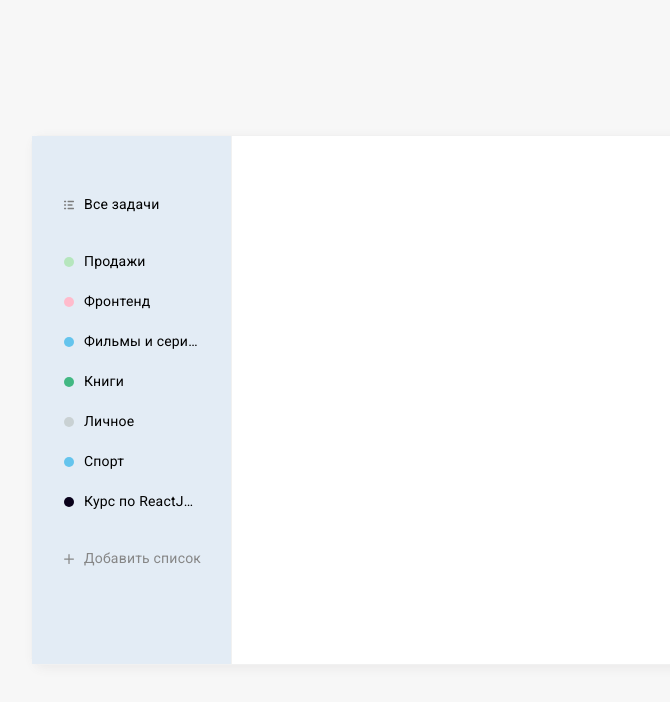
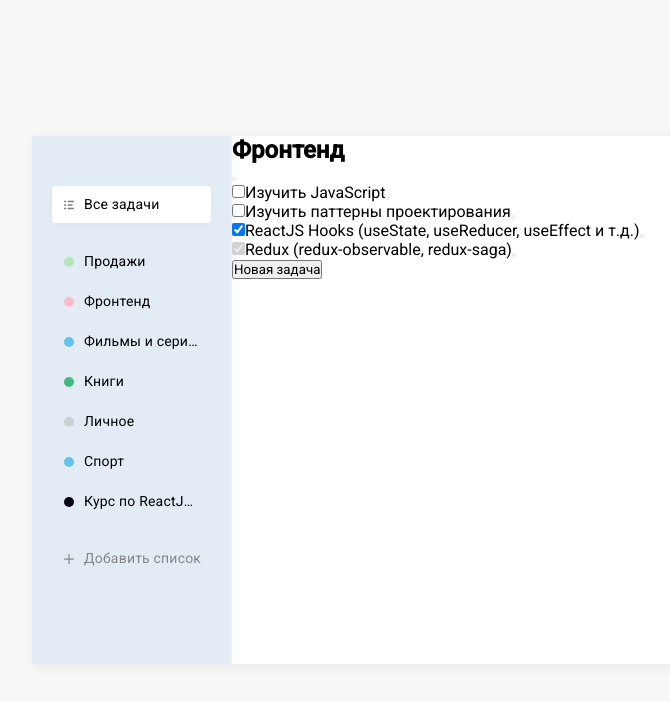
Before and after one commit to DVNst/react-todo, a React (Create React App) app: page / in a window 1280 px wide. Shown: the top 702 px of the page, without its empty margins (234-904 px from the left). Built offline with nearby package versions, Linux system fonts and the light colour scheme.

Commit message:
add removing list item

```diff
--- a/src/App.js
+++ b/src/App.js
@@ -7,8 +7,10 @@ import DB from './assets/db.json';
 function App() {
   const colors = DB.colors;
 
-  let initialStateItems = DB.lists.map(item => ({...item, "color": colors.find(color => color.id === item.colorId).name}));
+  let initialStateItems = DB.lists.map(item => ({ ...item, "color": colors.find(color => color.id === item.colorId).name }));
   const [items, setItems] = useState(initialStateItems);
+
+  const [itemsActive, setItemsActive] = useState('title');
 
   let ids = items.map(item => item.id);
   let itemsEndId = ids.length > 0 ? Math.max(...ids) : 0;
@@ -18,16 +20,33 @@ function App() {
     setItems([...items, newListItem]);
   }
 
+  const handlerClickRemoveItem = (itemID) => {
+    if (itemsActive === itemID) setItemsActive('title');
+
+    setItems(items.filter((item) => item.id !== itemID));
+  }
+
+  const handlerClickItem = (itemID) => {
+    setItemsActive(itemID);
+  }
+
   return (
+    <>
+      <h1 className="todo__title visually-hidden">To-do</h1>
       <div className="todo">
         <div className="todo__sidebar task-list">
           <TasksList
-          items={[{ name: 'Все задачи', type: 'title', active: false, }]}
+            items={[{ name: 'Все задачи', id: 'title' }]}
+            itemsActive={itemsActive}
+            onClickItem={handlerClickItem}
           />
 
           <TasksList
             items={items}
+            itemsActive={itemsActive}
             isRemovable={true}
+            onClickRemoveItem={handlerClickRemoveItem}
+            onClickItem={handlerClickItem}
           />
 
           <TasksListAdd
@@ -36,8 +55,46 @@ function App() {
           />
         </div>
 
-      <div className="todo__tasks tasks"></div>
+        <div className="todo__tasks tasks">
+          <div className="tasks__title">
+            <h2 className="tasks__name">Фронтенд</h2>
+            <button className="tasks__rename"><span className="visually-hidden">Редактировать</span></button>
           </div>
+
+          <ul className="tasks__list">
+            <li className="tasks__item">
+              <label>
+                <input type="checkbox" />
+              Изучить JavaScript
+              <button className="tasks__btn-remove"><span className="visually-hidden">Удалить</span></button>
+              </label>
+            </li>
+            <li className="tasks__item">
+              <label>
+                <input type="checkbox" />
+              Изучить паттерны проектирования
+              <button className="tasks__btn-remove"><span className="visually-hidden">Удалить</span></button>
+              </label>
+            </li>
+            <li className="tasks__item">
+              <label>
+                <input type="checkbox" checked />
+              ReactJS Hooks (useState, useReducer, useEffect и т.д.)
+              <button className="tasks__btn-remove"><span className="visually-hidden">Удалить</span></button>
+              </label>
+            </li>
+            <li className="tasks__item">
+              <label>
+                <input type="checkbox" checked disabled />
+              Redux (redux-observable, redux-saga)
+              <button className="tasks__btn-remove"><span className="visually-hidden">Удалить</span></button>
+              </label>
+            </li>
+          </ul>
+          <button className="tasks__btn-add">Новая задача</button>
+        </div>
+      </div>
+    </>
   );
 }
 
--- a/src/components/add-popup/add-popup.jsx
+++ b/src/components/add-popup/add-popup.jsx
@@ -1,4 +1,4 @@
-import React, { useState } from 'react';
+import React, { useState, useRef } from 'react';
 
 // import './tasks-list-add.scss';
 
@@ -6,11 +6,21 @@ const AddPopup = ({ colors, onClickBtnClosed, onClickBtnAdd }) => {
   const [selectedColor, setSelectedColor] = useState(colors[0].id);
   const [listName, setListName] = useState("");
 
+  const popupInput = useRef(null);
+
   const handlerBtnAdd = () => {
+    if (!listName) {
+      popupInput.current.classList.add('input--alert');
+      setTimeout(() => popupInput.current.classList.remove('input--alert'), 400);
+      popupInput.current.focus();
+
+      return;
+    }
+
     const newListItem = {
       "name": listName,
       "colorId": selectedColor,
-      "color" : colors.find(color => color.id === selectedColor).name
+      "color": colors.find(color => color.id === selectedColor).name
     }
     onClickBtnAdd(newListItem);
   }
@@ -27,6 +37,7 @@ const AddPopup = ({ colors, onClickBtnClosed, onClickBtnAdd }) => {
         className="add-popup__input input"
         placeholder="Добавить список"
         autoFocus={true}
+        ref={popupInput}
         onChange={(evt) => handlerInputChange(evt)}
       />
 
@@ -40,13 +51,15 @@ const AddPopup = ({ colors, onClickBtnClosed, onClickBtnAdd }) => {
               }
               onClick={() => setSelectedColor(color.id)}
             >
-              {color.name}
+              <span className="visually-hidden">{color.name}</span>
             </button>
           </li>
         ))}
       </ul>
       <button className="add-popup__btn-add btn" onClick={handlerBtnAdd}>Добавить</button>
-      <button className="add-popup__btn-closed" onClick={onClickBtnClosed}>Закрыть</button>
+      <button className="add-popup__btn-closed" onClick={onClickBtnClosed}>
+        <span className="visually-hidden">Закрыть</span>
+        </button>
     </div>
   );
 };
--- a/src/components/tasks-item/tasks-item.jsx
+++ b/src/components/tasks-item/tasks-item.jsx
@@ -2,19 +2,35 @@ import React from 'react';
 
 import './tasks-item.scss'
 
-const TasksItem = ({ item, isRemovable, onClick }) => {
+const TasksItem = ({ item, itemsActive, isRemovable, onClickItem, onClickRemoveItem }) => {
+
+  const handlerClickRemoveItem = (evt) => {
+    evt.stopPropagation();
+    onClickRemoveItem(item.id);
+  }
+
   return (
     <li
       className={
         "tasks-list__item" +
-        (item.type ? " tasks-list__item--" + item.type : "") +
+        (typeof(item.id) === 'string' ? " tasks-list__item--" + item.id : "") +
         (item.color ? " tasks-list__item--" + item.color : "") +
-        (item.active ? " tasks-list__item--active" : "")
+        (itemsActive === item.id ? " tasks-list__item--active" : "")
       }
-      onClick={onClick}
+      tabIndex={1}
+      onClick={() => onClickItem(item.id)}
     >
       {item.name}
-      {isRemovable && <button className="tasks-list__btn-remove">удалить</button>}
+
+      {isRemovable &&
+        <button
+          className="tasks-list__btn-remove"
+          onClick={handlerClickRemoveItem}
+          tabIndex={2}
+        >
+          <span className="visually-hidden">Удалить</span>
+        </button>
+      }
     </li>
   );
 };
--- a/src/components/tasks-item/tasks-item.scss
+++ b/src/components/tasks-item/tasks-item.scss
@@ -23,6 +23,10 @@
       & >.tasks-list__btn-remove {
         display: inline-block;
         background-color: #E3E3E3;
+
+        &:hover {
+          background-color: darken(#E3E3E3, 10%);
+        }
       }
     }
 
@@ -119,7 +123,7 @@
 
   &__btn-remove {
     position: absolute;
-    display: inline-block;
+    display: none;
     right: 0%;
     top: 50%;
     transform: translate(-10px, -50%);
@@ -128,9 +132,6 @@
     height: 10px;
     border: none;
 
-    font-size: 0;
-    line-height: 16px;
-
     background-color: transparent;
     mask-image: url('/img/remove.svg');
     mask-size: cover;
--- a/src/components/tasks-list-add/tasks-list-add.jsx
+++ b/src/components/tasks-list-add/tasks-list-add.jsx
@@ -11,6 +11,10 @@ const TasksListAdd = ({ colors, onClickBtnAdd }) => {
     setPopupClose(true);
   }
 
+  const handlerClickItem = () => {
+    setPopupClose(!popupClose);
+  }
+
   const handlerBtnAdd = (newListItem) => {
     onClickBtnAdd(newListItem);
     setPopupClose(true);
@@ -19,8 +23,8 @@ const TasksListAdd = ({ colors, onClickBtnAdd }) => {
   return (
     <div className="tasks-list__add">
       <TasksList
-        items={[{ name: 'Добавить список', type: 'addlist', active: false, }]}
-        onClick={() => setPopupClose(!popupClose)}
+        items={[{ name: 'Добавить список', id: 'addlist' }]}
+        onClickItem={handlerClickItem}
       />
 
       {!popupClose &&
--- a/src/components/tasks-list-add/tasks-list-add.scss
+++ b/src/components/tasks-list-add/tasks-list-add.scss
@@ -40,9 +40,6 @@
     width: 20px;
     height: 20px;
 
-    font-size: 0;
-    line-height: 0;
-
     border-radius: 50%;
   }
 
@@ -59,8 +56,9 @@
     height: 20px;
     transform: translate(35%, -35%);
 
-    font-size: 0;
-    line-height: 0;
+    &:focus {
+      outline: 1px dotted #525252;
+    }
 
     border-radius: 50%;
     border: none;
@@ -82,10 +80,6 @@
 
   border-radius: 50%;
   border: 2px solid transparent;
-
-
-  font-size: 0;
-  line-height: 0;
 
   &--grey {
     background-color: #C9D1D3;
--- a/src/components/tasks-list/tasks-list.jsx
+++ b/src/components/tasks-list/tasks-list.jsx
@@ -3,15 +3,17 @@ import TasksItem from '../tasks-item/tasks-item';
 
 import './tasks-list.scss';
 
-const TasksList = ({ items, isRemovable, onClick }) => {
+const TasksList = ({ items, itemsActive, isRemovable, onClickItem, onClickRemoveItem }) => {
   return (
     <ul className="tasks-list__list">
       {items.map((item, i) => (
         <TasksItem
           item={item}
+          itemsActive={itemsActive}
           isRemovable={isRemovable}
-          onClick={onClick}
           key={item.id ? item.id : item.name}
+          onClickItem = {onClickItem}
+          onClickRemoveItem = {onClickRemoveItem}
         />
       ))
       }
--- a/src/index.scss
+++ b/src/index.scss
@@ -14,12 +14,12 @@ body {
 
 .todo {
   position: absolute;
+  display: flex;
   width: 750px;
   height: 530px;
   left: 50%;
   top: 50%;
-  transform: translate(-50%,-50%);
-
+  transform: translate(-50%, -50%);
   border-radius: 10px;
   border: 1px solid #f1f1f1;
   //overflow: hidden;
@@ -31,9 +31,7 @@ body {
     width: 200px;
     height: 100%;
     padding: 50px 20px;
-
     border-right: 1px solid #f1f1f1;
-
     background-color: #e3ecf5;
   }
 
@@ -44,21 +42,25 @@ body {
 
 .input {
   padding: 8px 12px;
-  border: 1px solid #EFEFEF;
-
+  border: 1px solid #efefef;
   border-radius: 4px;
-  background-color: #FFFFFF;
+  background-color: #ffffff;
 
   &::placeholder {
     font-size: 14px;
     line-height: 17px;
     letter-spacing: 0.15px;
-
-    color: #C7C7C7;
+    color: #c7c7c7;
   }
 
   :focus {
     border: 1px solid #110133;
+  }
+
+  &--alert {
+    outline: 1px solid #ff6464;
+    animation: 0.1s tremor ease-out;
+    animation-iteration-count: 3;
   }
 }
 
@@ -66,15 +68,36 @@ body {
   padding: 10px 12px;
   border: none;
   border-radius: 4px;
-
-  background-color: #4DD599;
+  background-color: #4dd599;
   color: #ffffff;
 
   &:hover {
-    background-color: darken(#4DD599, 5%);
+    background-color: darken(#4dd599, 5%);
   }
 
   &:active {
-    background-color: darken(#4DD599, 10%);
+    background-color: darken(#4dd599, 10%);
   }
 }
+
+.visually-hidden {
+  position: absolute;
+  clip: rect(0 0 0 0);
+  width: 1px;
+  height: 1px;
+  margin: -1px;
+}
+
+@keyframes tremor {
+  0%,
+  25% {
+    left: -1px;
+    transform: translaSteX(-2%);
+  }
+
+  50%,
+  100% {
+    left: 1px;
+    transform: translateX(2%);
+  }
+}
```
Lines whose indentation alone changed are shown as unchanged.
